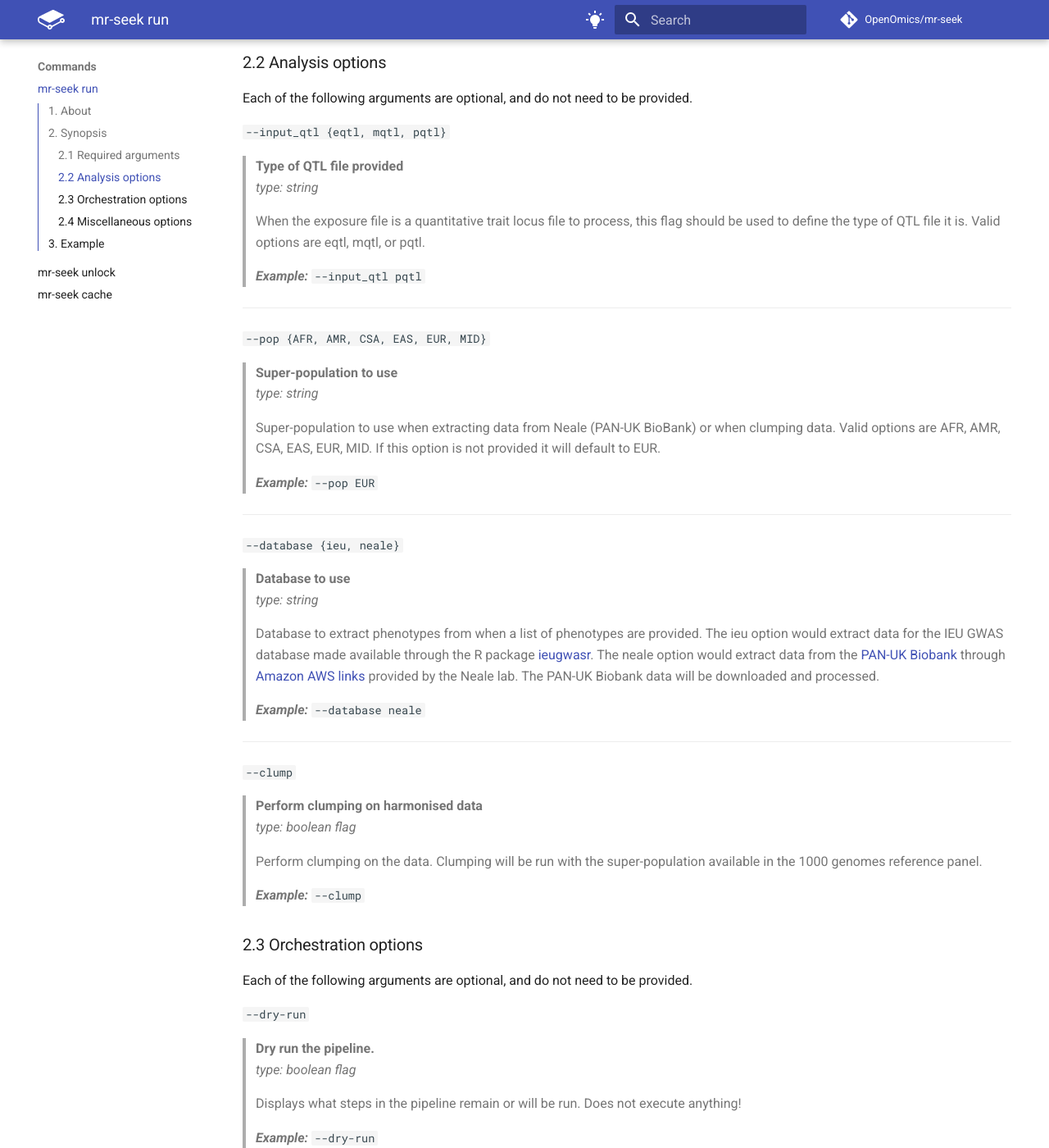
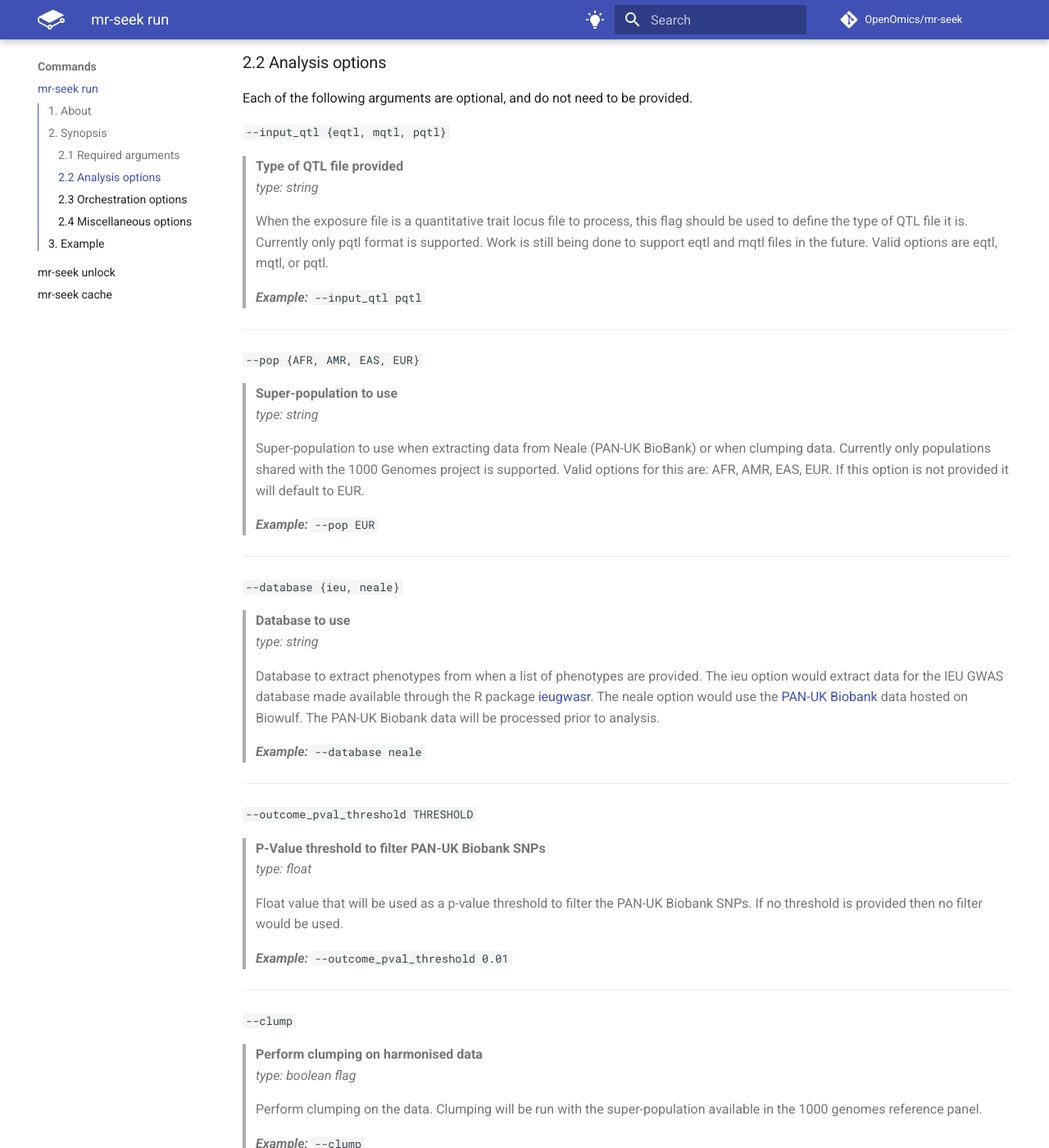
Before and after one commit to OpenOmics/mr-seek, an MkDocs documentation site: the page built from docs/usage/run.md, in a window 1280 px wide and 1400 px high, scrolled down 1623 px. Shown: the whole window at 82% size. Built offline with MkDocs 1.6.1 and Material for MkDocs 9.7.7, drawn with Linux system fonts in a browser that asks for light colours; comment, search, counter and statistics services are not loaded; the version menu is left out; some of the changed text lies outside the part shown.

Commit message:
Update run.md

````diff
--- a/docs/usage/run.md
+++ b/docs/usage/run.md
@@ -63,16 +63,16 @@ Each of the following arguments are optional, and do not need to be provided.
 > **Type of QTL file provided**
 > *type: string*
 >
-> When the exposure file is a quantitative trait locus file to process, this flag should be used to define the type of QTL file it is. Valid options are eqtl, mqtl, or pqtl.
+> When the exposure file is a quantitative trait locus file to process, this flag should be used to define the type of QTL file it is. Currently only pqtl format is supported. Work is still being done to support eqtl and mqtl files in the future. Valid options are eqtl, mqtl, or pqtl.
 >
 > ***Example:*** `--input_qtl pqtl`
 
 ---
-`--pop {AFR, AMR, CSA, EAS, EUR, MID}`
+`--pop {AFR, AMR, EAS, EUR}`
 > **Super-population to use**
 > *type: string*
 >
-> Super-population to use when extracting data from Neale (PAN-UK BioBank) or when clumping data. Valid options are AFR, AMR, CSA, EAS, EUR, MID. If this option is not provided it will default to EUR.
+> Super-population to use when extracting data from Neale (PAN-UK BioBank) or when clumping data. Currently only populations shared with the 1000 Genomes project is supported. Valid options for this are: AFR, AMR, EAS, EUR. If this option is not provided it will default to EUR.
 >
 > ***Example:*** `--pop EUR`
 
@@ -81,9 +81,18 @@ Each of the following arguments are optional, and do not need to be provided.
 > **Database to use**
 > *type: string*
 >
-> Database to extract phenotypes from when a list of phenotypes are provided. The ieu option would extract data for the IEU GWAS database made available through the R package [ieugwasr](https://mrcieu.github.io/ieugwasr/). The neale option would extract data from the [PAN-UK Biobank](https://pan.ukbb.broadinstitute.org) through [Amazon AWS links](https://docs.google.com/spreadsheets/d/1AeeADtT0U1AukliiNyiVzVRdLYPkTbruQSk38DeutU8/edit#gid=268241601) provided by the Neale lab. The PAN-UK Biobank data will be downloaded and processed.
+> Database to extract phenotypes from when a list of phenotypes are provided. The ieu option would extract data for the IEU GWAS database made available through the R package [ieugwasr](https://mrcieu.github.io/ieugwasr/). The neale option would use the [PAN-UK Biobank](https://pan.ukbb.broadinstitute.org) data hosted on Biowulf. The PAN-UK Biobank data will be processed prior to analysis.
 >
 > ***Example:*** `--database neale`
+
+---
+`--outcome_pval_threshold THRESHOLD`
+> **P-Value threshold to filter PAN-UK Biobank SNPs**
+> *type: float*
+>
+> Float value that will be used as a p-value threshold to filter the PAN-UK Biobank SNPs. If no threshold is provided then no filter would be used.
+>
+> ***Example:*** `--outcome_pval_threshold 0.01`
 
 ---
 `--clump`
@@ -173,7 +182,7 @@ Each of the following arguments are optional, and do not need to be provided.
 
 ---
   `--tmp-dir TMP_DIR`
-> **Max number of threads for each process.**
+> **Path to temporary directory.**
 > *type: path*
 > *default: `/lscratch/$SLURM_JOBID`*
 >
@@ -201,8 +210,10 @@ module purge
 module load singularity snakemake
 
 # Step 2A.) Dry-run the pipeline
-./mr-seek run --input .tests/*.R?.fastq.gz \
+./mr-seek run --exposure .tests/pqtl.csv \
+                  --outcome .tests/ieu_10.csv \
                   --output /data/$USER/output \
+                  --database ieu \
                   --mode slurm \
                   --dry-run
 
@@ -210,7 +221,9 @@ module load singularity snakemake
 # The slurm mode will submit jobs to
 # the cluster. It is recommended running
 # the pipeline in this mode.
-./mr-seek run --input .tests/*.R?.fastq.gz \
+./mr-seek run --exposure .tests/pqtl.csv \
+                  --outcome .tests/ieu_10.csv \
                   --output /data/$USER/output \
+                  --database ieu \
                   --mode slurm
 ```
````
Also changed, not shown: other parts of docs/usage/run.md (+2 -2 lines).
